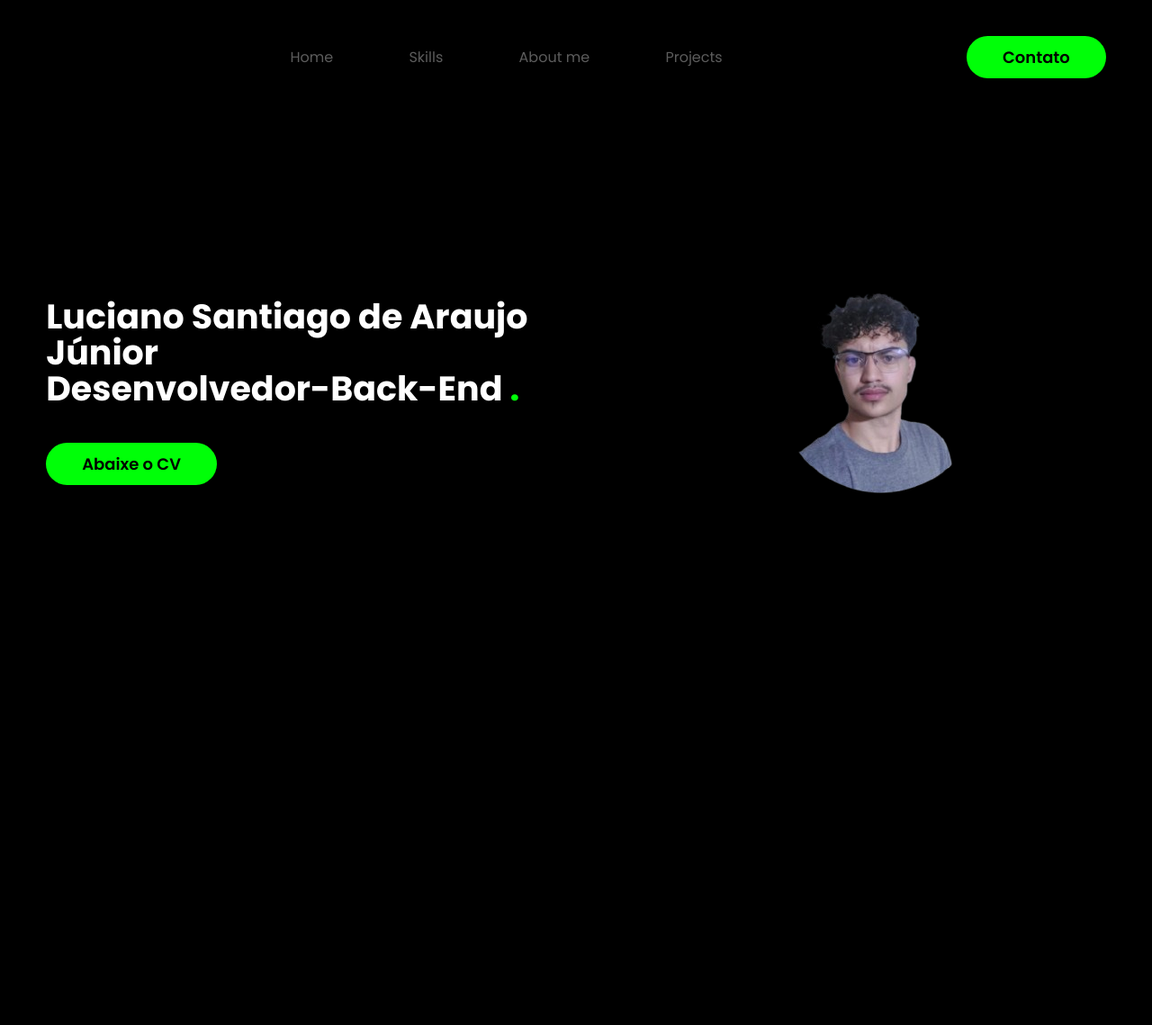
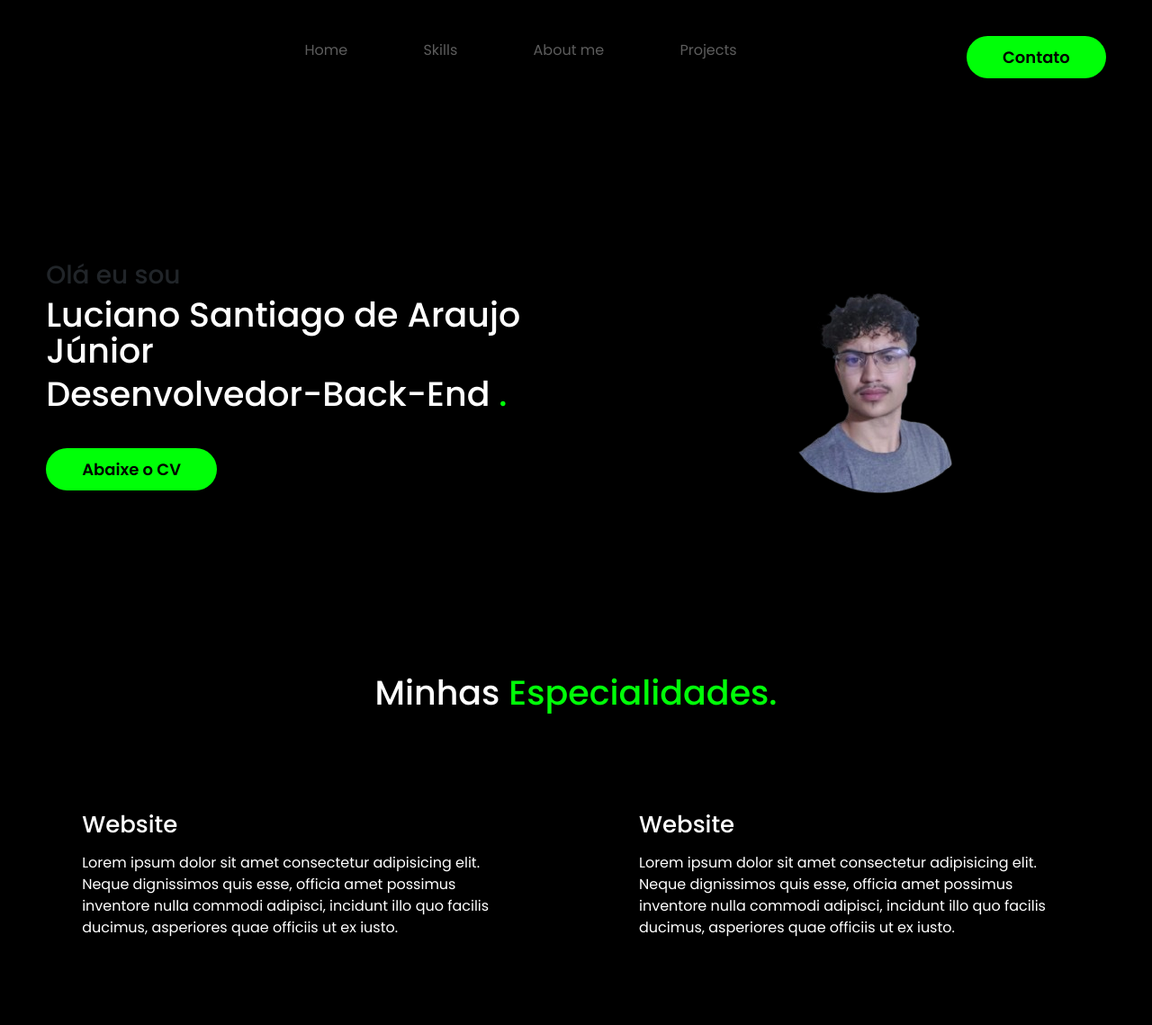
Before and after one commit to LucianoSant006/LucianoSant006.github.io, a plain HTML site: page index.html in a window 1280 px wide. Shown: the whole page at 90% size. Before the commit the page ends 800 px from the top, so only its background shows below. Drawn offline with nearby package versions, Linux system fonts and the light colour scheme.

Commit message:
fineshed especialidades

```diff
--- a/index.html
+++ b/index.html
@@ -11,6 +11,9 @@
 400;1,500;1,600;1,700;1,800;1,900&display=swap"
 rel="stylesheet">
     <!--Fim Google Fonts-->
+    <!--Boots Trap ICONS-->
+    <link href="https://cdn.jsdelivr.net/npm/bootstrap@5.3.3/dist/css/bootstrap.min.css" rel="stylesheet" integrity="sha384-QWTKZyjpPEjISv5WaRU9OFeRpok6YctnYmDr5pNlyT2bRjXh0JMhjY6hW+ALEwIH" crossorigin="anonymous">
+    <!--fIM bOOT STRAP icons-->
     <link rel="stylesheet" href="style.css">
     <title>D</title>
 </head>
@@ -63,6 +66,28 @@ rel="stylesheet">
                 </div><!--flex-->
             </div><!--interface-->
         </section><!--top-site-->
+
+        <section class="especialidades">
+            <div class="interface">
+                <h2 class="titulo">Minhas <span>Especialidades.</span></h2>
+                <div class="flex">
+                    <div class="especialidades-box">
+                        <i class="bi bi-code-square"></i>
+                        <h3>Website</h3>
+                        <p>Lorem ipsum dolor sit amet consectetur adipisicing elit.
+                            Neque dignissimos quis esse, officia amet possimus inventore nulla commodi adipisci, incidunt illo
+                            quo facilis ducimus, asperiores quae  officiis ut ex iusto.</p>
+                    </div><!--especialidades-box-->
+                    <div class="especialidades-box">
+                        <i class="bi bi-code-square"></i>
+                        <h3>Website</h3>
+                        <p>Lorem ipsum dolor sit amet consectetur adipisicing elit.
+                            Neque dignissimos quis esse, officia amet possimus inventore nulla commodi adipisci, incidunt illo
+                            quo facilis ducimus, asperiores quae  officiis ut ex iusto.</p>
+                    </div><!--especialidades-box-->
+                </div><!--flex-->
+            </div><!--interface-->
+        </section><!--especialidades-->
     </main>
 
 </body>
--- a/style.css
+++ b/style.css
@@ -34,7 +34,17 @@ body{
 
 }
 
+h2.titulo{
+    color: #fff;
+    font-size: 38px;
+    text-align: center;
+}
 
+h2.titulo span{
+    color:#00ff08;
+}
+
+/* fim do estilo geral */
 header{
     padding: 40px 4%;
 }
@@ -112,3 +122,37 @@ section.top-site .flex{
         top: 30px;
     }
 }
+
+/* Style das especialidades*/
+section.especialidades{
+    padding: 40px 4%;
+}
+
+section.especialidades .flex{
+    gap: 60px;
+}
+
+.especialidades .especialidades-box{
+    color: #fff;
+    padding: 40px;
+    margin-top: 45px;
+    border-radius: 20px;
+    transition: .2s;
+}
+
+.especialidades .especialidades-box:hover{
+    transform: scale(1.05);
+    box-shadow: 0 0 8px #ffffff78;
+}
+
+
+
+.especialidades .especialidades-box i{
+    font-size: 70px;
+    color: #00ff08;
+}
+
+.especialidades .especialidades-box h3{
+    font-size: 26px;
+    margin: 15px 0;
+}
```
